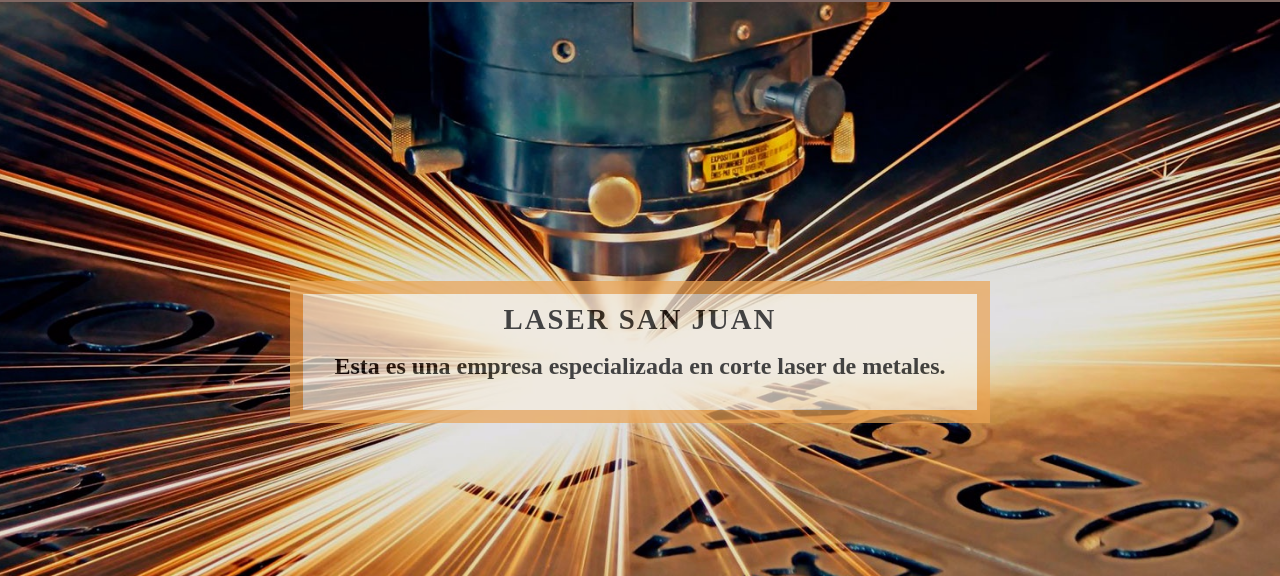
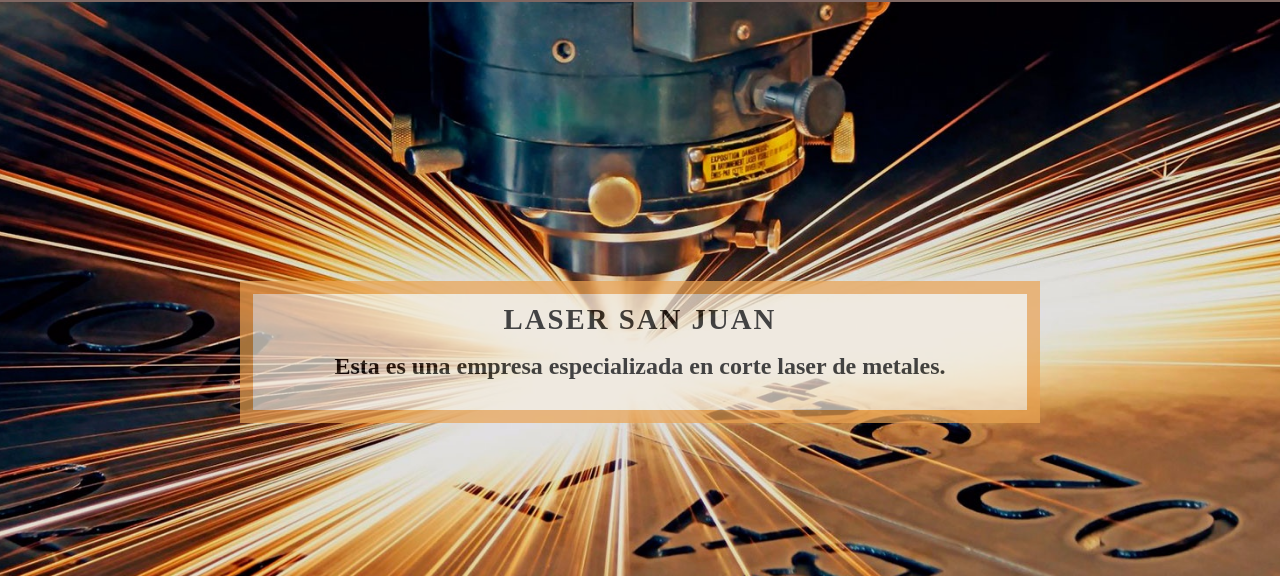
Before and after one commit to JorgeRodrigoSJ/lasersanjuan.github.io, a website: page index.html in a window 1280 px wide. Shown: the part 224-800 px from the top of the page. Drawn offline with nearby package versions, Linux system fonts and the light colour scheme; a web font is replaced by a local one.

Commit message:
arreglo fieldset

```diff
--- a/sass/base/_mediaquery.scss
+++ b/sass/base/_mediaquery.scss
@@ -211,6 +211,7 @@
           margin: 10px 20px 0 20px;
           padding: 15px;
           width: 90%;
+          font-size: 0.9rem;
             }
           }
       }
--- a/sass/componets/_main.scss
+++ b/sass/componets/_main.scss
@@ -17,8 +17,8 @@
     .banner__info {
       padding: 0.3em;
       position: absolute;
-      width: 80%;
-      max-width: 700px;
+      width: 100%;
+      max-width: 800px;
       text-align: center;
       color: $negro;
       margin: auto;
```
Also changed, not shown: styles/style.css, 1 other file.
